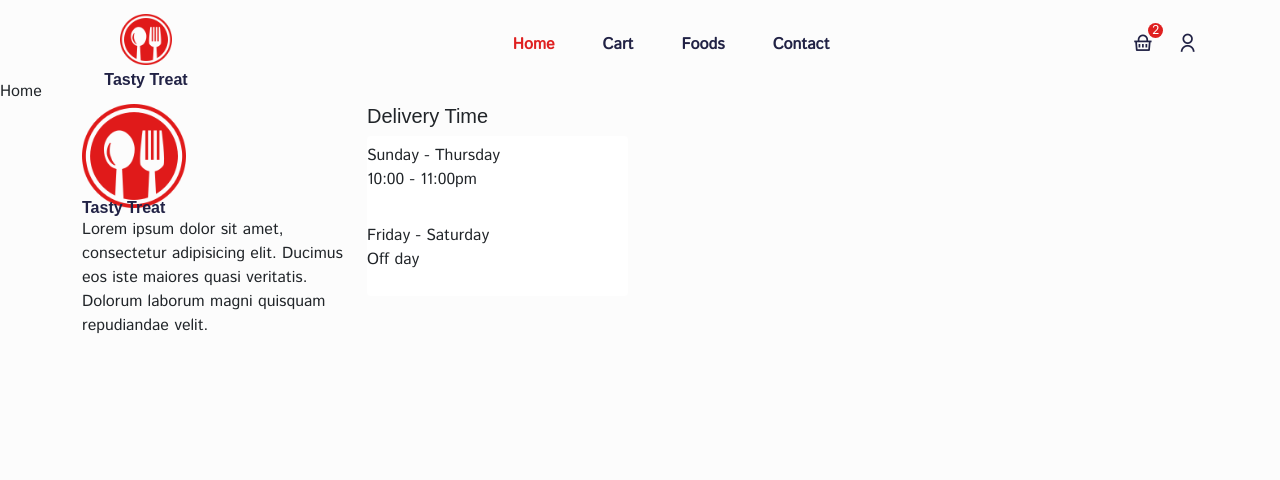
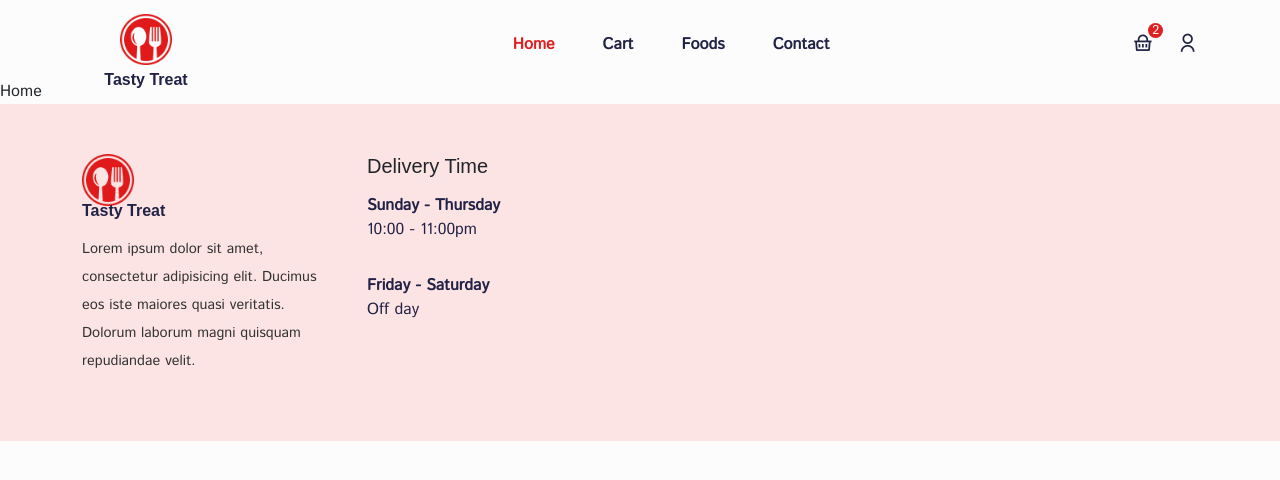
Before and after one commit to devanhdq/food-app, a React (Create React App) app: page /home in a window 1280 px wide. Shown: the top 480 px of the page. Built offline with nearby package versions, Linux system fonts and the light colour scheme; a web font is replaced by a local one.

Commit message:
add footer

```diff
--- a/src/components/footer/Footer.jsx
+++ b/src/components/footer/Footer.jsx
@@ -1,5 +1,7 @@
 import React from 'react';
 import {Col, Container, ListGroup, ListGroupItem, Row} from "reactstrap";
+
+import "./footer.css"
 import logo from "../../assets/images/res-logo.png";
 
 const Footer = () => {
@@ -10,24 +12,23 @@ const Footer = () => {
                     <Col lg='3' md='4' sm='6'>
                         <div className="logo footer__logo text-start">
                             <img src={logo} alt="Logo..."/>
-                            <h5>Tasty Treat</h5>
+                            <h5 className="footer__title">Tasty Treat</h5>
                             <p>Lorem ipsum dolor sit amet, consectetur adipisicing elit. Ducimus eos iste maiores quasi
                                 veritatis. Dolorum laborum magni quisquam repudiandae velit.</p>
                         </div>
                     </Col>
                     <Col lg='3' md='4' sm='6'>
                         <h5>Delivery Time</h5>
-                        <ListGroup>
-
-                            <ListGroupItem className="border-0 ps-0">
+                        <ListGroup className="delivery__time-list">
+                            <ListGroupItem className="delivery__time-item border-0 ps-0">
                                 <span> Sunday - Thursday</span>
                                 <p>10:00 - 11:00pm</p>
                             </ListGroupItem>
-                            <ListGroupItem className="border-0 ps-0">
+
+                            <ListGroupItem className="delivery__time-item border-0 ps-0">
                                 <span> Friday - Saturday</span>
                                 <p>Off day</p>
                             </ListGroupItem>
-
                         </ListGroup>
                     </Col>
                     <Col lg='3' md='4' sm='6'>
--- /dev/null
+++ b/src/components/footer/footer.css
@@ -0,0 +1,42 @@
+.footer {
+    padding: 50px 0;
+    background-color: #fde4e4;
+}
+
+.footer__logo img {
+    width: calc(100% - 80%);
+    margin-bottom: 5px;
+}
+
+.footer__logo h5 {
+    font-weight: 600;
+    font-size: 1rem;
+    margin-bottom: 15px;
+}
+
+.footer__logo p {
+    font-size: .9rem;
+    color: #333;
+    line-height: 28px;
+}
+
+.delivery__time-item {
+    background: transparent !important;
+}
+
+.delivery__time-item span {
+    font-weight: 600;
+    font-size: 1rem;
+    color: #212245;
+    background: transparent;
+}
+
+.footer__title {
+    font-size: 1.1rem;
+    color: #212245;
+    font-weight: 600;
+}
+
+.delivery__time-item p {
+    color: #212245;
+}
--- a/src/components/header/header.css
+++ b/src/components/header/header.css
@@ -139,8 +139,6 @@
     }
 
     .logo h5 {
-        margin-top: 0px;
-
-
+        margin-top: 0;
     }
 }
```
